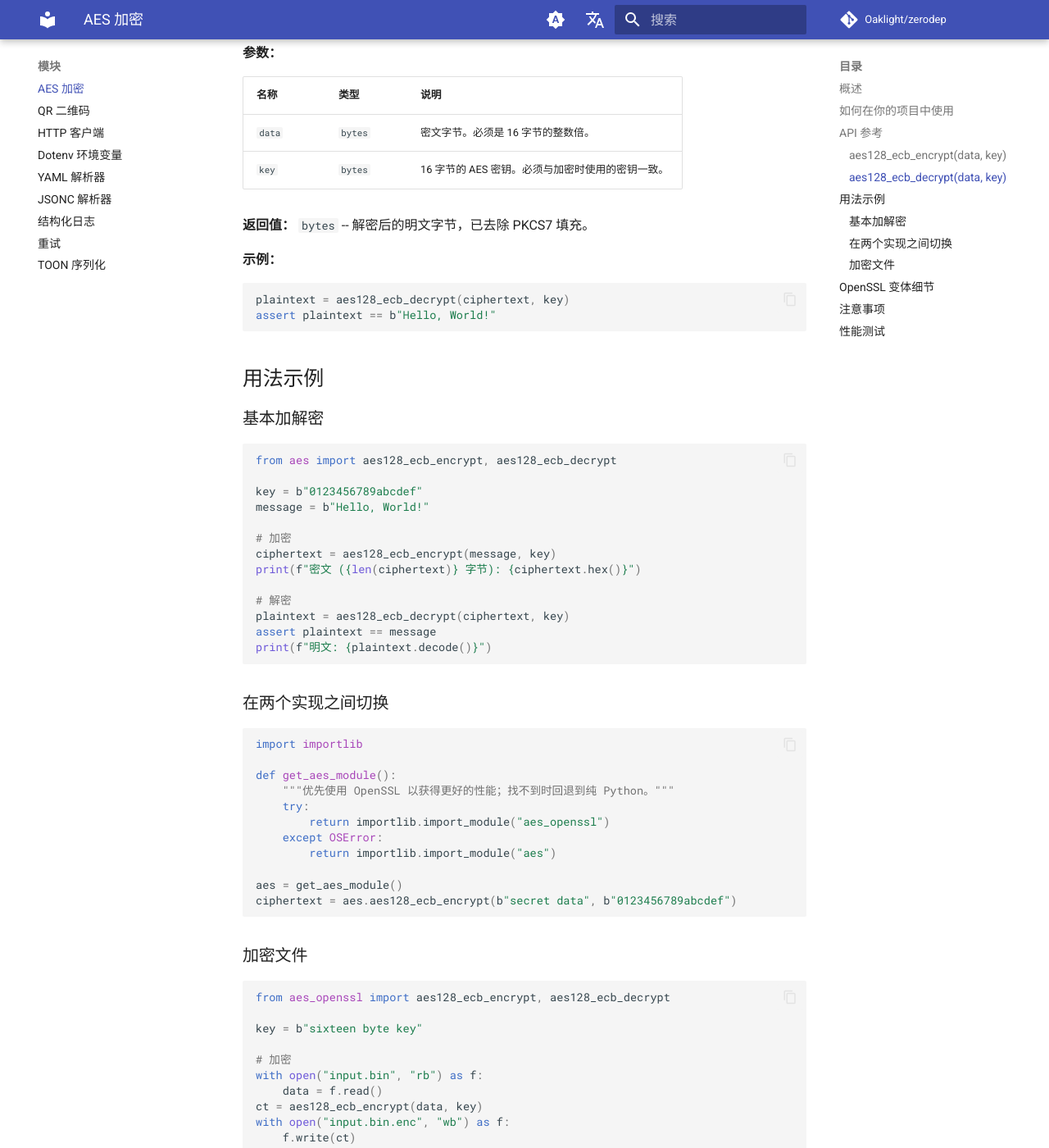
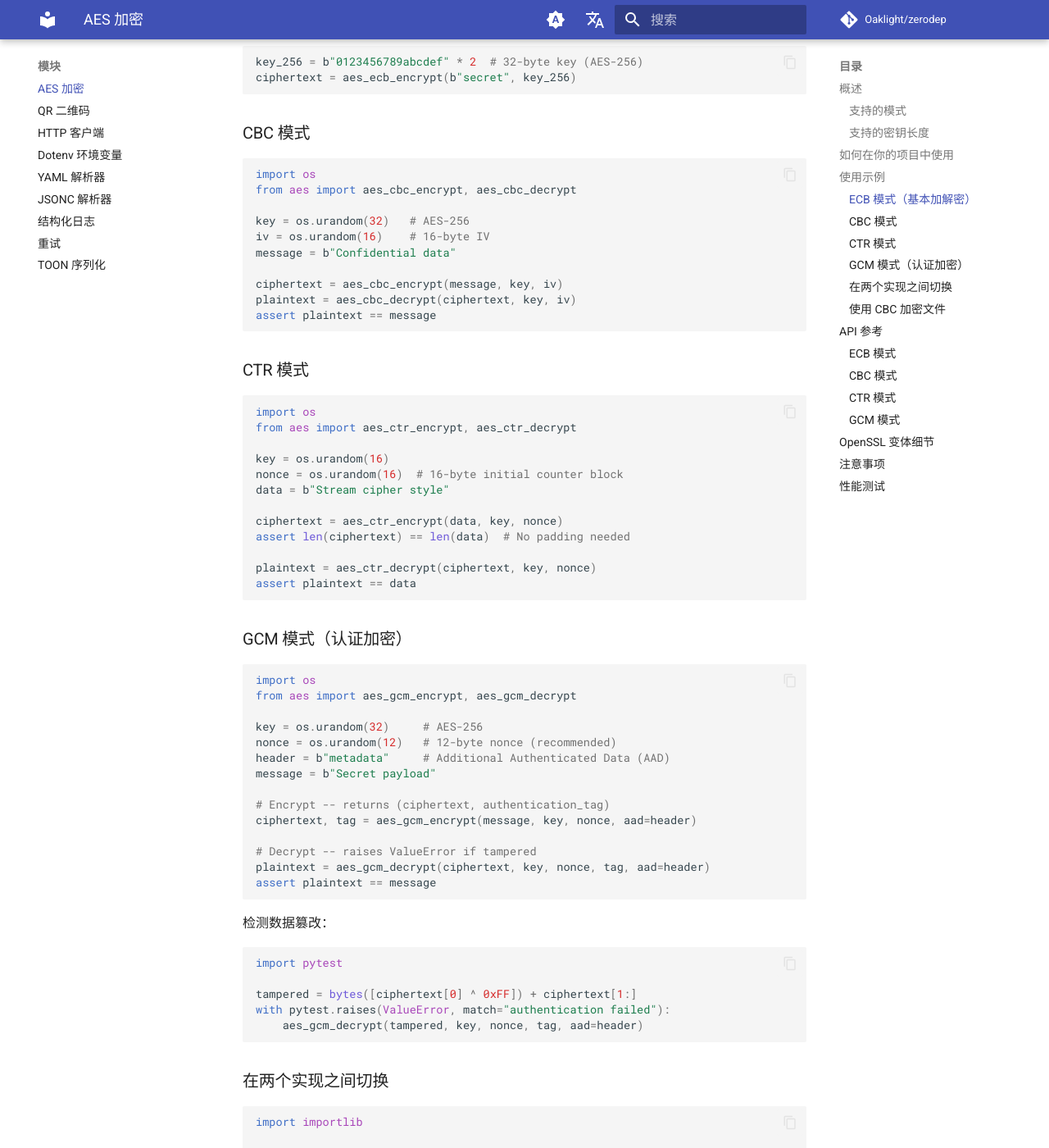
Before and after one commit to Oaklight/zerodep, an MkDocs documentation site: the page built from docs/modules/aes.md, in a window 1280 px wide and 1400 px high, scrolled down 1728 px. Shown: the whole window at 82% size. Built offline with MkDocs 1.6.1 and Material for MkDocs 9.7.7, drawn with Linux system fonts in a browser that asks for light colours; comment, search, counter and statistics services are not loaded; some of the changed text lies outside the part shown.

Commit message:
Update AES docs for multi-mode support (ECB/CBC/CTR/GCM)

````diff
--- a/docs/benchmarks/aes.md
+++ b/docs/benchmarks/aes.md
@@ -15,34 +15,56 @@ zerodep AES 实现与 [`pycryptodome`](https://pypi.org/project/pycryptodome/)
 | **OpenSSL ctypes** | `aes_openssl.py` | 通过 ctypes 调用系统 libcrypto |
 | **pycryptodome** | *（参考库）* | C 扩展 |
 
+## 测试模式
+
+| 模式 | 说明 |
+|------|------|
+| ECB | 电子密码本模式（PKCS7 填充） |
+| CBC | 密码块链接模式（PKCS7 填充） |
+| CTR | 计数器模式（无填充） |
+| GCM | Galois/Counter 模式（认证加密） |
+
 ## 测试数据大小
 
 | 标签 | 大小 | 说明 |
 |------|------|------|
 | 小 | 13 字节 | 短消息（`"Hello, World!"`） |
 | 中 | 1 KB | 随机数据（`os.urandom(1024)`） |
-| 大 | 64 KB | 随机数据（`os.urandom(65536)`） |
 
-## 加密（均值）
+## ECB 加密（均值）
 
 | 数据大小 | 纯 Python | OpenSSL ctypes | pycryptodome |
 |----------|-----------|----------------|--------------|
-| 13 B（小） | 75.4 us | 2.6 us | 5.5 us |
-| 1 KB（中） | 3,722 us (3.7 ms) | 9.9 us | 13.0 us |
-| 64 KB（大） | 231,908 us (232 ms) | ~10 us | ~13 us |
+| 13 B（小） | ~75 us | ~3 us | ~6 us |
+| 1 KB（中） | ~3,700 us | ~10 us | ~13 us |
+| 64 KB（大） | ~232,000 us | ~10 us | ~13 us |
 
-## 解密（均值）
+## CBC 加密（均值）
 
 | 数据大小 | 纯 Python | OpenSSL ctypes | pycryptodome |
 |----------|-----------|----------------|--------------|
-| 16 B（小） | 96.7 us | 2.9 us | 5.8 us |
-| 1 KB（中） | 5,043 us (5.0 ms) | 11.3 us | 13.1 us |
-| 64 KB（大） | 317,441 us (317 ms) | ~11 us | ~13 us |
+| 13 B（小） | ~100 us | ~3 us | ~6 us |
+| 1 KB（中） | ~5,000 us | ~10 us | ~13 us |
+
+## CTR 加密（均值）
+
+| 数据大小 | 纯 Python | OpenSSL ctypes | pycryptodome |
+|----------|-----------|----------------|--------------|
+| 13 B（小） | ~75 us | ~3 us | ~6 us |
+| 1 KB（中） | ~4,800 us | ~10 us | ~33 us |
+
+## GCM 加密（均值）
+
+| 数据大小 | 纯 Python | OpenSSL ctypes | pycryptodome |
+|----------|-----------|----------------|--------------|
+| 13 B（小） | ~220 us | ~4 us | ~7 us |
+| 1 KB（中） | ~5,300 us | ~11 us | ~42 us |
 
 ## 要点总结
 
-- **OpenSSL ctypes**（`aes_openssl.py`）比 pycryptodome 的 C 扩展快约 **2 倍**，同时不需要任何 pip 依赖——只需系统安装 `libcrypto`。
-- **纯 Python**（`aes.py`）小数据时比 OpenSSL 慢约 30 倍，64 KB 数据时慢约 23,000 倍。适合用于少量数据或没有原生库的环境。
+- **OpenSSL ctypes**（`aes_openssl.py`）在所有模式下均比 pycryptodome 的 C 扩展快约 **2 倍**，同时不需要任何 pip 依赖——只需系统安装 `libcrypto`。
+- **纯 Python**（`aes.py`）小数据时比 OpenSSL 慢约 30 倍，大数据时差距更大。适合用于少量数据或没有原生库的环境。
+- **GCM 模式** 的纯 Python 实现包含 GF(2^128) 乘法运算，是最慢的纯 Python 模式。OpenSSL 变体则没有此开销。
 - **pycryptodome** 速度很快，但需要通过 pip 安装编译的 C 扩展。
 
 ## 自行运行
--- a/docs/modules/aes.md
+++ b/docs/modules/aes.md
@@ -1,10 +1,10 @@
 # AES 加密
 
-AES-128-ECB 加密与 PKCS7 填充 -- 零依赖，仅标准库，Python 3.10+。
+AES 加密，支持 ECB、CBC、CTR 和 GCM 模式，适用于 128/192/256 位密钥——零依赖，仅标准库，Python 3.10+。
 
 ## 概述
 
-AES 模块提供 AES-128 在 ECB（电子密码本）模式下的加解密功能，自动进行 PKCS7 填充。提供两个可互换的实现：
+AES 模块提供多种模式和密钥长度的 AES 加解密功能。提供两个可互换的实现：
 
 | 文件 | 说明 | 依赖 |
 |------|------|------|
@@ -12,6 +12,19 @@ AES 模块提供 AES-128 在 ECB（电子密码本）模式下的加解密功能
 | `aes_openssl.py` | 通过 `ctypes` 调用系统 OpenSSL | 运行时需要系统安装 `libcrypto` |
 
 两个文件暴露**完全相同的公开 API**，可以直接替换，无需修改调用代码。
+
+### 支持的模式
+
+| 模式 | 填充 | IV/Nonce | 适用场景 |
+|------|------|----------|----------|
+| **ECB** | PKCS7 | 无 | 简单加密（不推荐用于结构化数据） |
+| **CBC** | PKCS7 | 16 字节 IV | 通用分组加密 |
+| **CTR** | 无 | 16 字节 nonce | 流式加密，可并行化 |
+| **GCM** | 无 | 12 字节 nonce（推荐） | 认证加密（AEAD） |
+
+### 支持的密钥长度
+
+所有模式均支持 AES-128（16 字节）、AES-192（24 字节）和 AES-256（32 字节）密钥。
 
 ## 如何在你的项目中使用
 
@@ -28,81 +41,92 @@ cp aes/aes_openssl.py your_project/
 然后直接导入：
 
 ```python
-from aes import aes128_ecb_encrypt, aes128_ecb_decrypt
+from aes import aes_ecb_encrypt, aes_cbc_encrypt, aes_ctr_encrypt, aes_gcm_encrypt
 # 或者
-from aes_openssl import aes128_ecb_encrypt, aes128_ecb_decrypt
+from aes_openssl import aes_ecb_encrypt, aes_cbc_encrypt, aes_ctr_encrypt, aes_gcm_encrypt
 ```
 
-## API 参考
+## 使用示例
 
-### `aes128_ecb_encrypt(data, key)`
-
-使用 AES-128-ECB 和 PKCS7 填充加密数据。
+### ECB 模式（基本加解密）
 
 ```python
-def aes128_ecb_encrypt(data: bytes, key: bytes) -> bytes
+from aes import aes_ecb_encrypt, aes_ecb_decrypt
+
+key = b"0123456789abcdef"  # 16-byte key (AES-128)
+message = b"Hello, World!"
+
+ciphertext = aes_ecb_encrypt(message, key)
+plaintext = aes_ecb_decrypt(ciphertext, key)
+assert plaintext == message
 ```
 
-**参数：**
-
-| 名称 | 类型 | 说明 |
-|------|------|------|
-| `data` | `bytes` | 待加密的明文字节。可以是任意长度。 |
-| `key` | `bytes` | 16 字节的 AES 密钥。必须恰好 16 字节。 |
-
-**返回值：** `bytes` -- 密文字节。由于 PKCS7 填充，长度始终为 16 的整数倍。
-
-**示例：**
+同样支持 AES-192 和 AES-256：
 
 ```python
-key = b"0123456789abcdef"  # 16 字节
-ciphertext = aes128_ecb_encrypt(b"Hello, World!", key)
+key_256 = b"0123456789abcdef" * 2  # 32-byte key (AES-256)
+ciphertext = aes_ecb_encrypt(b"secret", key_256)
 ```
 
----
-
-### `aes128_ecb_decrypt(data, key)`
-
-解密 AES-128-ECB 密文并去除 PKCS7 填充。
+### CBC 模式
 
 ```python
-def aes128_ecb_decrypt(data: bytes, key: bytes) -> bytes
+import os
+from aes import aes_cbc_encrypt, aes_cbc_decrypt
+
+key = os.urandom(32)   # AES-256
+iv = os.urandom(16)    # 16-byte IV
+message = b"Confidential data"
+
+ciphertext = aes_cbc_encrypt(message, key, iv)
+plaintext = aes_cbc_decrypt(ciphertext, key, iv)
+assert plaintext == message
 ```
 
-**参数：**
-
-| 名称 | 类型 | 说明 |
-|------|------|------|
-| `data` | `bytes` | 密文字节。必须是 16 字节的整数倍。 |
-| `key` | `bytes` | 16 字节的 AES 密钥。必须与加密时使用的密钥一致。 |
-
-**返回值：** `bytes` -- 解密后的明文字节，已去除 PKCS7 填充。
-
-**示例：**
+### CTR 模式
 
 ```python
-plaintext = aes128_ecb_decrypt(ciphertext, key)
-assert plaintext == b"Hello, World!"
+import os
+from aes import aes_ctr_encrypt, aes_ctr_decrypt
+
+key = os.urandom(16)
+nonce = os.urandom(16)  # 16-byte initial counter block
+data = b"Stream cipher style"
+
+ciphertext = aes_ctr_encrypt(data, key, nonce)
+assert len(ciphertext) == len(data)  # No padding needed
+
+plaintext = aes_ctr_decrypt(ciphertext, key, nonce)
+assert plaintext == data
 ```
 
-## 用法示例
-
-### 基本加解密
+### GCM 模式（认证加密）
 
 ```python
-from aes import aes128_ecb_encrypt, aes128_ecb_decrypt
+import os
+from aes import aes_gcm_encrypt, aes_gcm_decrypt
 
-key = b"0123456789abcdef"
-message = b"Hello, World!"
+key = os.urandom(32)     # AES-256
+nonce = os.urandom(12)   # 12-byte nonce (recommended)
+header = b"metadata"     # Additional Authenticated Data (AAD)
+message = b"Secret payload"
 
-# 加密
-ciphertext = aes128_ecb_encrypt(message, key)
-print(f"密文 ({len(ciphertext)} 字节): {ciphertext.hex()}")
+# Encrypt -- returns (ciphertext, authentication_tag)
+ciphertext, tag = aes_gcm_encrypt(message, key, nonce, aad=header)
 
-# 解密
-plaintext = aes128_ecb_decrypt(ciphertext, key)
+# Decrypt -- raises ValueError if tampered
+plaintext = aes_gcm_decrypt(ciphertext, key, nonce, tag, aad=header)
 assert plaintext == message
-print(f"明文: {plaintext.decode()}")
+```
+
+检测数据篡改：
+
+```python
+import pytest
+
+tampered = bytes([ciphertext[0] ^ 0xFF]) + ciphertext[1:]
+with pytest.raises(ValueError, match="authentication failed"):
+    aes_gcm_decrypt(tampered, key, nonce, tag, aad=header)
 ```
 
 ### 在两个实现之间切换
@@ -111,37 +135,90 @@ print(f"明文: {plaintext.decode()}")
 import importlib
 
 def get_aes_module():
-    """优先使用 OpenSSL 以获得更好的性能；找不到时回退到纯 Python。"""
+    """Prefer OpenSSL for speed; fall back to pure Python."""
     try:
         return importlib.import_module("aes_openssl")
     except OSError:
         return importlib.import_module("aes")
 
 aes = get_aes_module()
-ciphertext = aes.aes128_ecb_encrypt(b"secret data", b"0123456789abcdef")
+ciphertext = aes.aes_ecb_encrypt(b"secret data", b"0123456789abcdef")
 ```
 
-### 加密文件
+### 使用 CBC 加密文件
 
 ```python
-from aes_openssl import aes128_ecb_encrypt, aes128_ecb_decrypt
+import os
+from aes_openssl import aes_cbc_encrypt, aes_cbc_decrypt
 
-key = b"sixteen byte key"
+key = os.urandom(32)
+iv = os.urandom(16)
 
-# 加密
+# Encrypt
 with open("input.bin", "rb") as f:
     data = f.read()
-ct = aes128_ecb_encrypt(data, key)
+ct = aes_cbc_encrypt(data, key, iv)
 with open("input.bin.enc", "wb") as f:
-    f.write(ct)
+    f.write(iv + ct)  # Prepend IV for later retrieval
 
-# 解密
+# Decrypt
 with open("input.bin.enc", "rb") as f:
-    ct = f.read()
-pt = aes128_ecb_decrypt(ct, key)
-with open("input.bin.dec", "wb") as f:
-    f.write(pt)
+    raw = f.read()
+iv_read, ct_read = raw[:16], raw[16:]
+pt = aes_cbc_decrypt(ct_read, key, iv_read)
 ```
+
+## API 参考
+
+### ECB 模式
+
+```python
+aes_ecb_encrypt(data: bytes, key: bytes) -> bytes
+aes_ecb_decrypt(data: bytes, key: bytes) -> bytes
+```
+
+- **key**：16、24 或 32 字节
+- PKCS7 填充自动应用
+- `aes128_ecb_encrypt` / `aes128_ecb_decrypt` 作为向后兼容的别名可用
+
+### CBC 模式
+
+```python
+aes_cbc_encrypt(data: bytes, key: bytes, iv: bytes) -> bytes
+aes_cbc_decrypt(data: bytes, key: bytes, iv: bytes) -> bytes
+```
+
+- **key**：16、24 或 32 字节
+- **iv**：必须恰好 16 字节
+- PKCS7 填充自动应用
+
+### CTR 模式
+
+```python
+aes_ctr_encrypt(data: bytes, key: bytes, nonce: bytes) -> bytes
+aes_ctr_decrypt(data: bytes, key: bytes, nonce: bytes) -> bytes
+```
+
+- **key**：16、24 或 32 字节
+- **nonce**：16 字节初始计数器块
+- 无填充——输出长度等于输入长度
+- `aes_ctr_encrypt` 和 `aes_ctr_decrypt` 是同一个函数（CTR 模式加解密对称）
+
+### GCM 模式
+
+```python
+aes_gcm_encrypt(data: bytes, key: bytes, nonce: bytes,
+                aad: bytes = b"", tag_length: int = 16) -> tuple[bytes, bytes]
+aes_gcm_decrypt(data: bytes, key: bytes, nonce: bytes,
+                tag: bytes, aad: bytes = b"") -> bytes
+```
+
+- **key**：16、24 或 32 字节
+- **nonce**：推荐 12 字节（支持任意长度）
+- **aad**：附加认证数据（受完整性保护但不加密）
+- **tag_length**：4-16 字节（默认 16）
+- 加密时返回 `(ciphertext, tag)`
+- 解密时若认证标签验证失败，抛出 `ValueError("authentication failed")`
 
 ## OpenSSL 变体细节
 
@@ -160,18 +237,21 @@ with open("input.bin.dec", "wb") as f:
 ## 注意事项
 
 !!! warning "ECB 模式的安全性"
-    ECB 模式独立加密每个 16 字节的数据块，这意味着相同的明文块会产生相同的密文块。因此 ECB **不适合加密结构化或重复性数据**，因为数据模式不会被隐藏。仅当你确实需要 ECB 时才使用它（例如兼容现有协议）。
+    ECB 模式独立加密每个 16 字节的数据块，这意味着相同的明文块会产生相同的密文块。因此 ECB **不适合加密结构化或重复性数据**。请改用 CBC、CTR 或 GCM。
+
+!!! tip "推荐模式"
+    对于大多数应用场景，推荐使用 **GCM 模式**——它同时提供加密和认证（AEAD），能够防止窃听和篡改。GCM 也是 TLS 1.3 的默认加密模式。
 
 !!! info "性能说明"
     纯 Python 实现（`aes.py`）设计简洁，偏重教学目的。对于大量数据，它比原生实现**慢数个数量级**。任何对性能敏感的场景，请使用 `aes_openssl.py`。
 
-- **密钥长度：** 必须恰好 16 字节（128 位）。传入其他长度的密钥会产生错误结果或异常。
-- **PKCS7 填充：** 加密时自动填充，解密时自动去除。你不需要手动处理填充。
-- **Python 版本：** 需要 Python 3.10+（使用了 `list[list[int]]` 类型标注语法）。
-- **无 IV：** ECB 模式不使用初始化向量。
+- **密钥长度：** 必须为 16、24 或 32 字节。传入无效长度的密钥会抛出 `ValueError`。
+- **PKCS7 填充：** 在 ECB 和 CBC 模式下自动应用。CTR 和 GCM 不使用填充。
+- **Python 版本：** 需要 Python 3.10+。
+- **IV/nonce 管理：** IV 和 nonce 不会自动生成。请使用 `os.urandom()` 生成，并将其与密文一起存储或传输。
 
 ## 性能测试
 
-与 `pycryptodome` 在三种数据大小（13 B、1 KB、64 KB）下进行对比。OpenSSL ctypes 比 pycryptodome 快约 2 倍；纯 Python 仅适合小数据量。
+与 `pycryptodome` 在 ECB、CBC、CTR 和 GCM 模式下进行对比。OpenSSL ctypes 比 pycryptodome 快约 2 倍；纯 Python 仅适合小数据量。
 
 详见 [AES 性能测试](../benchmarks/aes.md)。
````
